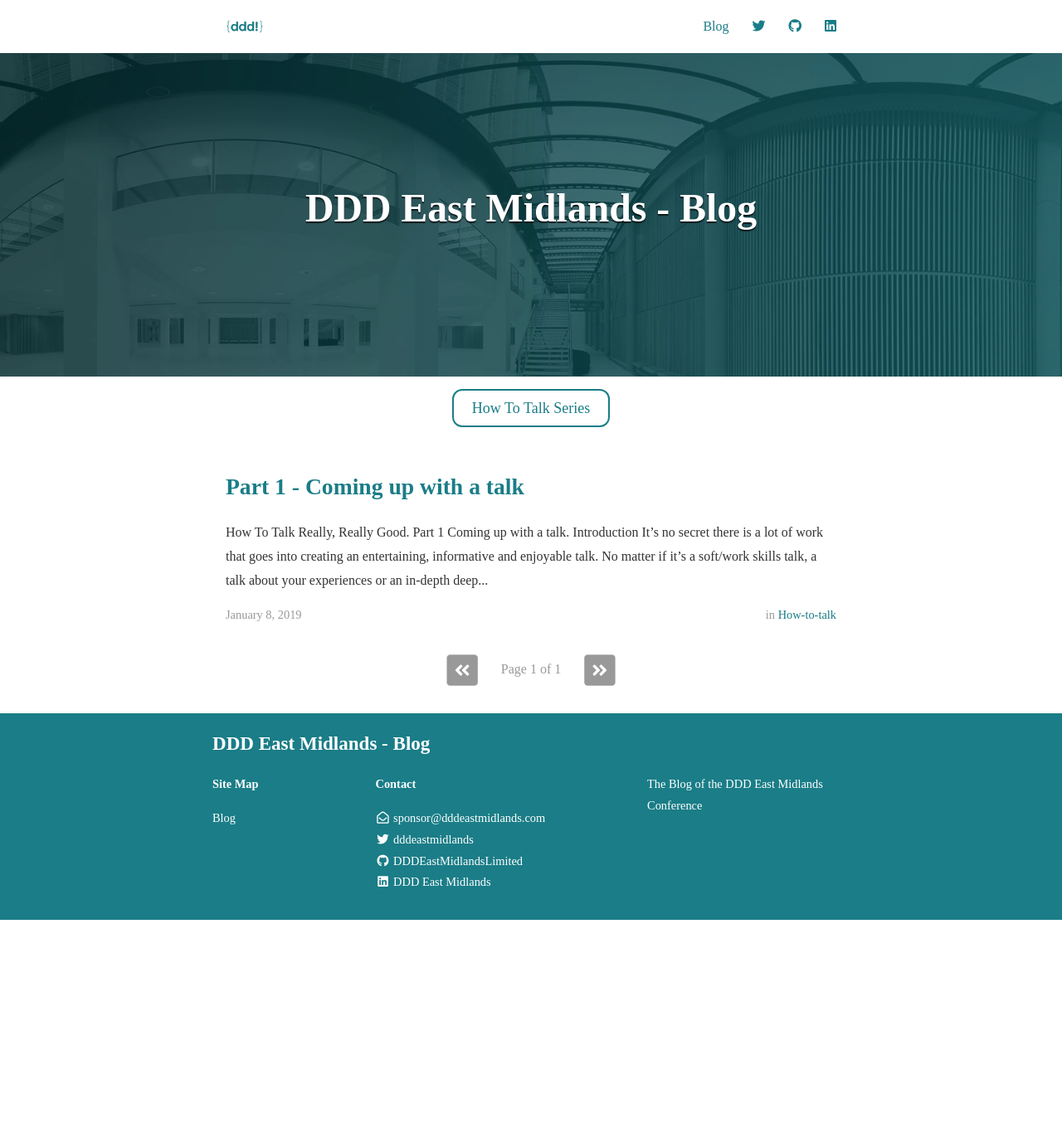
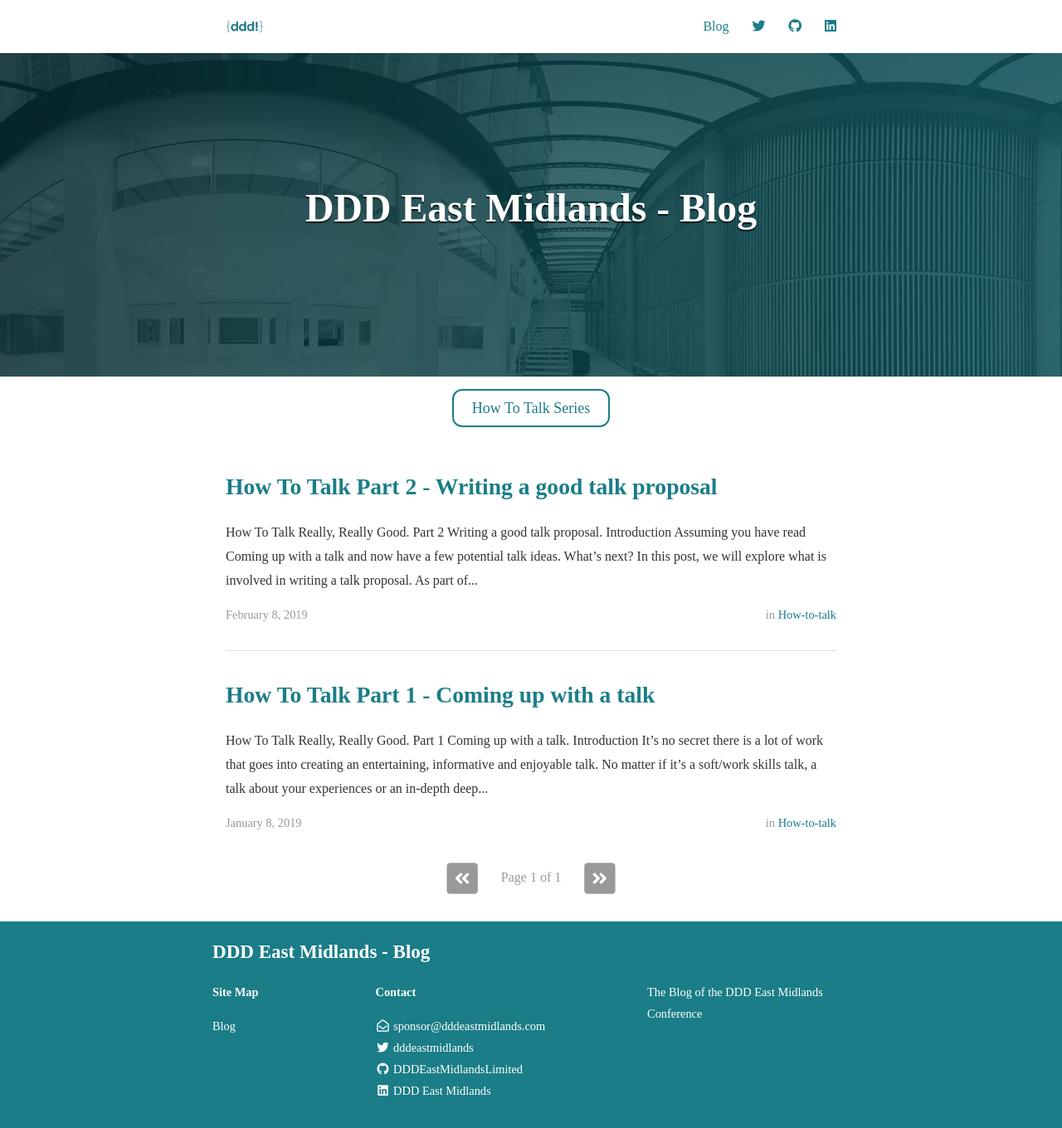
Before and after one commit to DDDEastMidlandsLimited/dddem-blog, a Jekyll site: the page built from index.html, in a window 1280 px wide. Shown: the whole page at 83% size. Built offline with Jekyll 4.4.1, drawn with Linux system fonts in a browser that asks for light colours; nearby versions of some CDN libraries; the list of posts is cut into pages by our own code; before the commit the page ends 1109 px from its top, so only the background shows below that; some of the changed lines change nothing that is shown.

Commit message:
Move across How To Talk Part Two

```diff
--- a/_posts/2019-01-08-coming-up-with-a-talk-post.md
+++ b/_posts/2019-01-08-coming-up-with-a-talk-post.md
@@ -1,6 +1,6 @@
 ---
 layout: post
-title: Part 1 - Coming up with a talk
+title: How To Talk Part 1 - Coming up with a talk
 description: "Coming up with a talk"
 date: 2019-01-08
 cover: "/assets/header_image.jpg"
--- /dev/null
+++ b/_posts/2019-02-08-writing-a-talk-proposal-post.md
@@ -0,0 +1,334 @@
+---
+layout: post
+title: How To Talk Part 2 - Writing a good talk proposal
+description: "Writing a good talk proposal"
+date: 2019-02-08
+cover: "/assets/header_image.jpg"
+author: Jessica White
+categories: [how-to-talk]
+comments: false
+share: true
+---
+
+----
+<center>
+<h3 class="quote"><i>How To Talk Really, Really Good. Part 2</i> </h3>
+<h3 class="quote"><i>Writing a good talk proposal.</i> </h3>
+</center>
+
+---
+<br/>
+
+# Introduction
+---
+
+Assuming you have read <a href="{{site.baseurl}}/2018/04/09/impactfuldashboardspart1-post.html">Coming up with a talk</a> and now have a few potential talk ideas. What's next?
+
+In this post, we will explore what is involved in writing a talk proposal. As part of this, we'll share some of the tips we’ve been given, from people much more experienced than us, while writing our previous proposals.
+
+## What do you mean by talk proposal?
+
+A talk proposal is _a short summary describing your talk_. There are a few different words, phrases and acronyms which can refer to this tricky little devil, including:
+
+- CFP / Call For Papers / Call For Proposals
+- CFS / Call For Speakers
+- Abstract
+- Summary
+
+## What is the purpose of it?
+
+There are a few uses to the talk proposal:
+
+- To sell you talk to whoever selects talks for the event you are applying to.
+- To ensure alignment between your topic area and the events “theme”.
+- To sell your talk to attendees.
+
+In just a few words you need to describe what your talk is about and make it sound interesting so people want to hear it. That’s not an easy task.
+
+At DDD East Midlands you will be selling your talk to the attendees. They get to vote on the talks they want to see before the day, with the most popular being selected. On the day itself, there are three streams of talks, so attendees will be picking between three talks at each time slot, which is where the strength of your proposal comes into play again. Your proposal will convince attendees that they want to see your talk over the competing talks in that time slot.
+
+---
+<center>
+<h4 class="quote">It’s as tricky as it sounds.</h4>
+</center>
+---
+
+This is one of the things that can help you get selected to speak, but also to gather the right audience to your talk.
+
+I know, too many people coming to hear you speak does sound scary, but from personal experience, it’s not as scary as talking to one solitary person in a room. That starts to feel _really_ personal.
+
+<br/>
+
+# The First Thing To Do Is Research.
+---
+
+We are prepared to jump in, upskill and write this mind-blowing talk proposal! But first, there is something we should do.
+
+You’ve already got your list of talk ideas, and you probably have a conference or two in mind to submit to. If there is a specific conference you are aiming for, it’s not a bad idea to do a bit of research on them.
+
+### Does your talk fit the conference's themes and preferences?
+
+Some conferences will be looking for talks with a certain bias. Maybe they prefer demo heavy talks. Maybe they specialise more towards diversity. If this is the case, you will want to frame your talk proposal in a way that is appealing to the body that picks the talks. You’ll want to emphasise why your talk is good for their conference.
+
+### Is there a pattern to the talk descriptions that get picked?
+
+While you are doing this research, look at what talks have been picked previously. Is there a theme to the titles (i.e. click-baity vs. descriptive)? Maybe there is a theme to the talks picked, or maybe your talk is something they’ve never had the likes of before. Both are good to know.
+
+This can lead to you having a few different versions of the same talk proposal, but that’s ok! We need to play strategically sometimes. As we said before, one purpose of writing a great talk proposal is to sell it to the selection comity, whatever form it might take.
+
+DDD East Midlands is a general technology conference with no bias. All talks are chosen by our attendees using popularity vote. All they see is talk title and description. As such, there’s no need to be concerned about any emphasis on any aspect of your talk for this particular conference.
+
+<br/>
+
+# What to consider when writing the talk proposal
+---
+
+For such a short block of text, there are a number of factors that you need to consider. Remember, we are trying to sell our talk, be descriptive of the context, show that our viewpoint is unique, interesting and maybe informative all in <250 words! This is not an easy thing to pull off.
+
+Don’t worry though. We are here to walk you through some of the points you need to keep in mind so you are ready to wield your awesome talk in a way that will knock socks off.
+
+## Be Clear
+### State your purpose.
+It needs to be clear what your talk is about.
+
+- What kind of talk is it? It could be solving a problem or could be a cautionary tale.
+- What is included in the talk? What will you cover?
+- Who would benefit from attending and what will the gain from coming?
+
+Bullet points the answers to these questions so you are clear about it before writing your talk proposal.
+
+### Grammar and spelling.
+
+If you can’t tell already; this is something I struggle with myself. Grammar and spelling are important in making your proposal look well thought out and professional. Here’s how I get by:
+
+- Asking someone to proofread what you’ve written
+- Using plug-ins such as [Grammarly](https://app.grammarly.com/)
+- Carefully reading aloud to someone what you have written. It doesn’t need to be a person. My stuffed toy Charmander has been a very good listener when I’ve been checking the flow of proposals and talks.
+
+## Be Plain
+It is really important people understand what you are talking about.
+
+### Write in _“Plain English”_
+
+English is a wonderfully complex language. There are rationalisations & colloquialisms. If that’s not enough, we make our own internal language and grammar in the groups we interact with.
+
+[This resource](http://www.plainenglish.co.uk/how-to-write-in-plain-english.html) is an incredibly useful guide to what it means to write in “Plain English”, making your talk proposal more accessible.
+
+### Avoid situational language
+
+Every place has its own internal language. This can even be at a departmental level in a business. We have words we use to describe things that only make sense to those working in that environment and context.
+
+You can get away with buzzwords like “microservice” or “blockchain” because let’s face it, they work as a selling point. Even then, if someone who is not in your field of expertise doesn’t understand what you are trying to say, you are cutting out a lot of potential audiences that would benefit from your talk.
+
+### If you need to use acronyms — explain them.
+
+Avoid using acronyms. If you can’t avoid them, put the explicit rendition of them straight after their first use. For example:
+
+<p class="quote"><i>Trying to convince your team that TDD is valuable, is a challenge. Many complain that the velocity of output is affected by this practice when a team is unaccustomed to working in this style</i></p>
+
+ **becomes**
+
+<p class="quote"><i>Trying to convince your team that TDD (Test Driven Development) is valuable, is a challenge. One concern is that is can slow down a team, affecting how much work they complete when they are learning this new way of working.</i></p>
+
+There are many acronyms used in our industry, and annoyingly a lot of them are used interchangeably.
+
+**By writing in this way, more people will understand what you want to talk about and can determine if the content is relevant to them.**
+
+## Why will people care?
+
+As stated before, talk proposals are selling pitches. One way to help people decide whether they want to see your talk is to tell them why they should care.
+
+Does it help with a personal, technical or business issue? Does it have an advantage over a standard alternative? How will it change others lives or perspectives?
+
+### How will your audience find the talk useful?
+
+Somewhere at the beginning of your proposal, state your purpose.
+
+- A common problem your talk solves.
+- Is it an entertaining talk that is a break from all the mind-melting in-depth talks.
+- Are you inspiring people to change their situation, view on life or work?
+- Maybe it’s a warning, what fallacies to avoid that you once fell into.
+
+Tell your readers in a sentence or two what the value of your talk is.
+
+### What will the takeaways be? Can the information be applied?
+
+Is this talk some cool general knowledge, opinion piece or a history lesson? Maybe it’s a panel discussion on a topic, a demo of a cool but quirky project you completed?
+
+On the flip-side, you might be giving a tutorial or guide on how to achieve something? Talking about a pattern and the advantages or disadvantages to it. Maybe you are giving people advice they can take away and apply to help them with their career progression or self-confidence.
+
+---
+<center>
+<h4 class="quote">When we tell our audience what they can take away from our talk, it’s good to know ourselves what kind of takeaway they should have.</h4>
+</center>
+---
+
+### Who is it useful to?
+
+Not all talks are going to be useful to everyone. Some are, but that is rare.
+
+Think about your audience.
+
+- Is it a high-level talk?
+- Is it suited more to a certain speciality or level (i.e. development vs management)?
+- Is it suitable for beginners or more for advanced users with some experience in the area?
+
+Make it clear to those people you have information to share, and to those who may not get as much out of your talk that it might not be great for them.
+
+### How is it different?
+
+Sadly, applications are always a little competitive. You need to determine what makes your particular take on a topic shine.
+
+In all industries, there tends to be trends and buzzwords. Talk applications tend to follow these themes. Determine before you start writing what makes your take on a topic different from someone else's.
+
+It might be your talk is based on personal experience or that you are framing a problem in a certain way. You may not even come up with something you think is particularly different and that's ok. All talks are different because everyone's perspectives and experiences are different.
+
+---
+<center>
+<h4 class="quote">If you can think of something, that will help your talk on <i>enter buzzword here</i> stand out against the 15 other submissions on the same topic.</h4>
+</center>
+---
+
+### Maybe use a hook.
+One way you can do this is with a hook. A hook is something that makes a talk stand out a bit more. A statement that grabs the attention of the audience.
+
+Here are some ways in which you can introduce a hook to your talk:
+
+- “How I Solved This Problem A Lot Of Us Face” or “How To Make This Thing Useful”. Definitely a theme I’ve used a lot in my talks this last year.
+- “Here’s How I Solved A Unique And Interesting Problem”. Personally, I find those kinds of talks interesting and surprisingly valuable.
+- “X For Dummies”, “New Features In Y Explained” or “How I Finally Understood Z”. As stated in the previous blog, things are only easy or simple once you’ve learnt them. There are loads of us looking for help and shortcuts for those things you know, but we haven’t learnt yet.
+- Using something quirky or familiar. My very first set of talks used a particular episode of Rick and Morty as a reference for all my examples. It helped me explain what I wanted to, with an example all attending could understand. Further, it prevented me from slipping into using assumed knowledge about an experience I had had. It worked very well for me. I’ve also seen a couple of talks based around Jurassic Park. Fun, informative, familiar.
+
+---
+<center>
+<h4 class="quote">One thing I would advise when using a hook — be true to who you are and how you want to present.</h4>
+</center>
+---
+
+I’m a little quirky (my friends use the word “charming” but I know that’s a nice way of saying a tad weird). I roll with that. I have a very casual presenting style, I write the way I talk and think, and that suits me.
+
+Other people are more “professional” with their style. That’s awesome too! That is who they are and how they are comfortable sharing information.
+
+Personality isn’t a bad thing to have or show. Present, write, go through life in a way that is comfortable for you — just so long as you aren’t being hurtful or offensive to anyone else.
+
+That brings me onto the next point neatly.
+
+### Extra: Remember the Code of Conduct
+
+I’m sure you are all marvellous, wonderful people and I am being over-cautious with this section, but I’ve seen this go wrong and it is still worth stating. STICK TO THE CODE OF CONDUCT.
+
+This includes your talk titles and descriptions. Two wise men called Bill and Ted once said: “Be Excellent To Each Other And Rock On”. These are words everyone should live by.
+
+- Don’t use sexual or aggressive language
+- Do not use discriminatory language. ← This is a point people trip up on. This is not just referring to personal characteristics, life choices etc. DO NOT use negative language towards a type of coding language, company you’ve worked for or otherwise.
+- Avoid graphic imagery.
+
+Read the code of conduct for the event you are applying to. Make sure you adhere to it.
+
+For inclusivity’s sake as well, if you have flashing imagery, loud noises or anything that may be detrimental to attendees with specific needs, try to let the organiser know in advance so they can add warnings if needed.
+
+<br/>
+
+# The Structure
+---
+
+Back onto a more positive track.
+
+We have our notes on what we need to include and exclude.
+
+We have a list of weapons at our disposal.
+
+Time to determine how we are going to wield these epic talk ideas to make all the conferences and meetups want to host them and all the attendees want to come and listen.
+
+Below is an example of the general structure I use for my talk proposals.
+
+#### Hook and what problem are you solving
+
+<p class="quote"><i>Our tech community is full of bright and interesting people each with their unique experiences and points of view. Each and every person has something they can share that some of us would benefit from. You are one of these people. But how do you conquer that first step to submit a talk, and what’s in it for you?</i></p>
+
+#### Briefly, what does the talk include?
+
+<p class="quote"><i>Let us be your guides through the challenging lands of talk submissions. From picking a topic to structuring the talk summary that will inspire and blow minds and submitting it. Finally, we’ll talk through why you should even think about speaking — it’s a scary thing to do, is it worth it?</i></p>
+
+#### Who is it useful for (if applicable) & last hook.
+
+<p class="quote"><i>By the end of this talk, you’ll not only be ready to inspire with your words but feel fully prepared to take on the world.</i></p>
+
+This is one example of a structure. There are many more online. Some people prefer to be briefer, I wouldn’t recommend being too verbose. The above is the style that was recommended to me when I first started, and it’s the one I’ve stuck to.
+
+See the bottom of this blog for links to other advise, or use your Googling skills. Let us know if you find some great advice; we are always learning too.
+
+I’ve only been speaking for less than 18 months and by no means am I an expert. The next point of this blog post is the most important one and it is how I’ve come to learn all these fun facts.
+
+<br/>
+
+# Getting feedback
+---
+If you can, don’t just get feedback from your peers or loved ones, but from those who have done this for a while, or have been involved in the conference process.
+
+- You may see offers of feedback or mentorship on Twitter (that’s how I approached Todd Gardner for feedback — who then constructively tore my abstract to pieces and gave me a lot of the advice in this blog).
+- You could discuss the interest in speaking with someone at a conference.
+- [HelpMeAbstract](http://helpmeabstract.com/) is also a great resource for finding speakers with experience who are happy to help you with your plight.
+- If you are brave enough, put yourself out there and ask who might be interested in looking over your abstract’s or talking through your ideas. Social media can be a wonderful thing to the cheeky sometimes.
+
+<br/>
+
+# Submit “All The Things!”
+---
+
+This next piece is a gamble. Much like having to score a high dice roll in D&D or having a big kickback to using a certain attack — this approach can fall well or put you in deep water very quickly.
+
+If you have 3 abstracts, submit them all to several conferences. The one(s) that get selected, are the ones you can put the effort in to write the talk for.
+
+### Advantages
+
+- You can find out which of your ideas are appealing to the conferences you want to talk at without too much effort.
+- You may only have to write one full talk rather many (if only one gets selected).
+ -Increased chance of getting selected! You are playing the numbers with a variety of talks.
+
+### Disadvantages
+- You will have to face a lot of rejection and that is NEVER easy.
+- You might get more than you bargained for. I’ve known people that have done this, got all their talks selected and had to perform three different talks in one month.
+
+<br/>
+
+# Prepare for not being selected
+---
+
+You will face not being selected. This is never an easy thing to deal with.
+
+It may be from meetups, conferences, or just someone who didn’t like the content of your talk.
+
+I won’t write about the different ways to cope with rejection here; that is a blog post all of its own. What I will say is when you decide to try to talk, facing rejection is nearly an inevitability. Please don’t let it discourage you.
+
+It is never personal. Sometimes it’s just because there is a lot of fantastic content to choose from. Sometimes there are more reasons than that, that are specific to circumstance. and that is why it is good to ask for feedback, to find out what they were looking for, if it matched what you were expecting and if there is anything you can improve on.
+
+As for individual critique, not everyone will be happy with your content and that is fine. You can’t please everyone in life or in literature. Again, it’s not personal, try not to take it too badly and remember: the talks that I haven't personally enjoyed or benefited from are the ones I can’t remember. I imagine this is the same for others. If the worst case is that you are forgettable to one individual but your content helps and informs one or more person — well, that’s not a bad job really is it?
+
+<br/>
+
+# Good Luck
+
+Now, go wield that sword, or ink that pen. You are armed and ready to submit. How do you submit and what links are useful? Well, read the next blog in this series to find out.
+
+## Here Are Some Links To Help
+
+- [Writing a CFP — Speaking.IO](https://speaking.io/plan/writing-a-cfp/)
+- [HelpMeAbstract](http://helpmeabstract.com/)
+- [Inclusionary and Exclusionary Language — Amber Wilson](https://medium.com/@ambrwlsn90/inclusionary-and-exclusionary-language-d1800d9b302a)
+- [How To Write In Plain English](http://www.plainenglish.co.uk/how-to-write-in-plain-english.html)
+- [Conference Speaker? Here’s 7 Tips for Getting Accepted — Cory House](https://medium.com/@housecor/conference-speaker-here-s-7-tips-for-getting-accepted-6151af513148)
+- [How to prepare and write a tech conference talk — Lena Reinhard](http://wunder.schoenaberselten.com/2016/02/16/how-to-prepare-and-write-a-tech-conference-talk/)
+- [Tech Nottingham’s Speaking Resources](https://www.technottingham.com/speaking-resources)
+
+---
+
+_How To Talk Really, Really Good_
+
+* <a href="{{site.baseurl}}/2018/04/09/impactfuldashboardspart1-post.html">Part 1 - Coming up with a talk</a>
+
+---
+
+<div style="text-align:center; width:20%; margin-left: 10%;" markdown="1">
+<img src="{{site.baseurl}}/assets/logo.png" alt="Logo">
+</div>
--- a/_sass/_layout.scss
+++ b/_sass/_layout.scss
@@ -199,7 +199,7 @@ pre code.hljs {
 		padding: 1em;
 	}
 	.quote{
-		color: #B5C6C4;
+		color:darkgrey;
 	}
 	.button {
 		-webkit-transition-duration: 0.4s; /* Safari */
```
